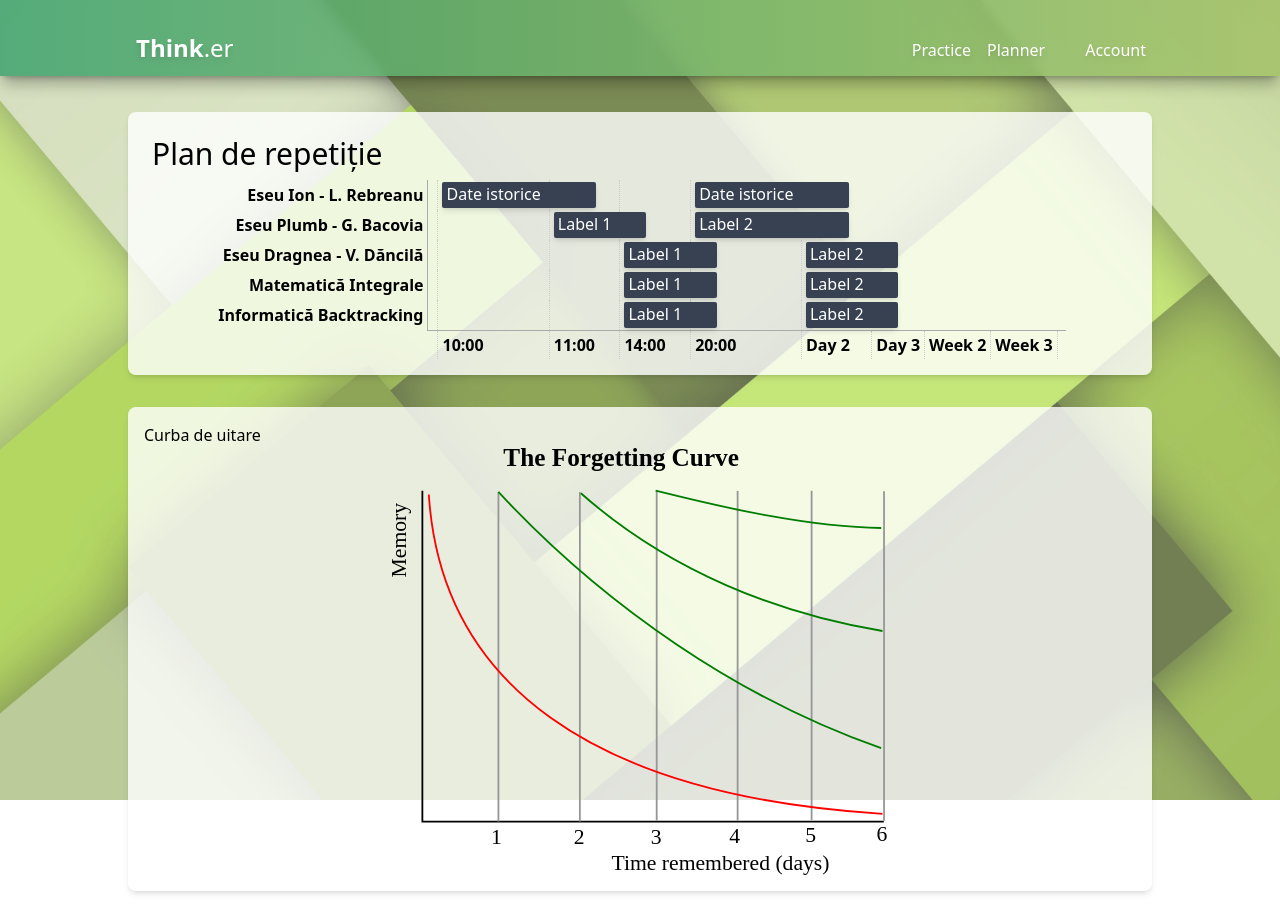
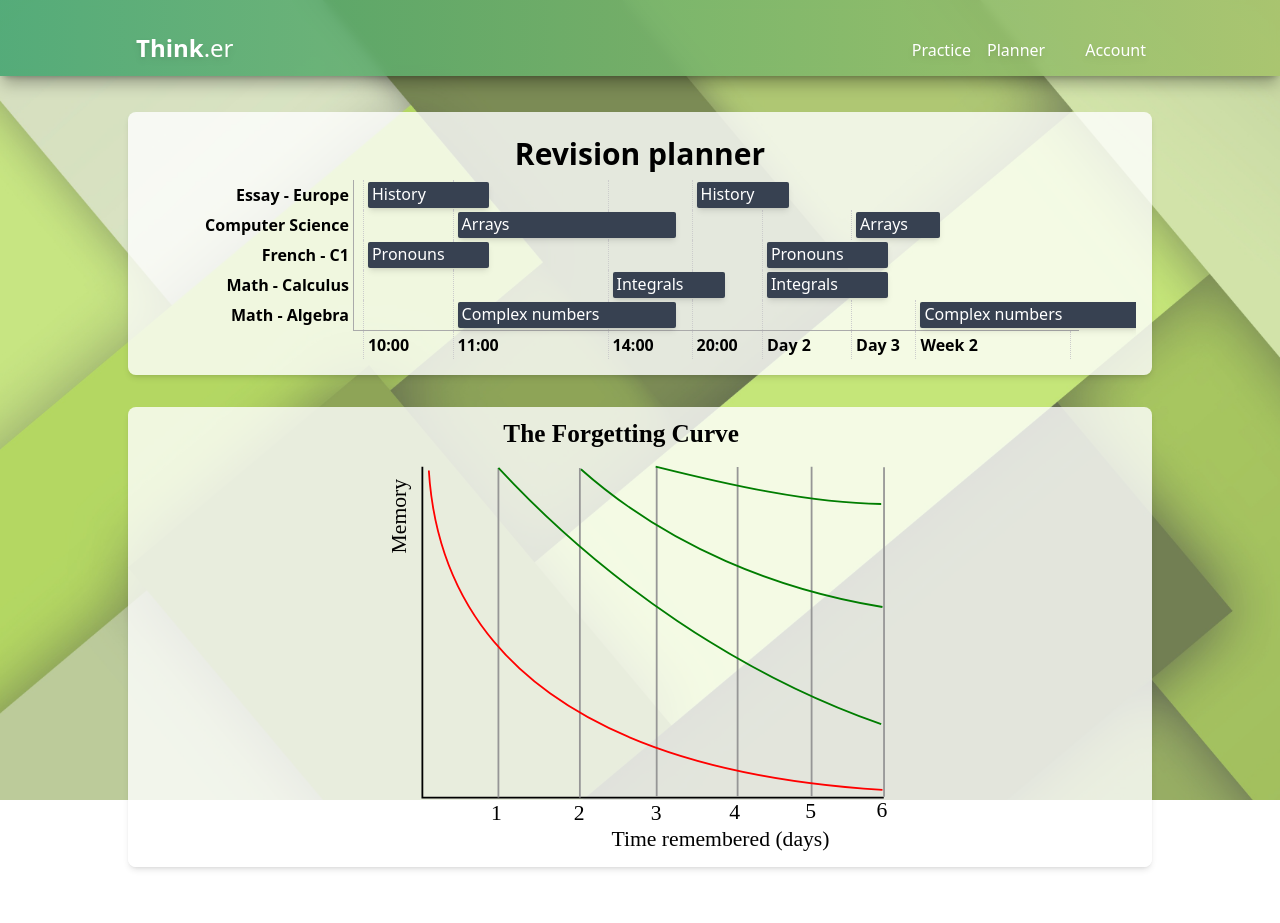
Before and after one commit to ratasorin/unihack, a React (Vite) app in the folder client/: page /planner in a window 1280 px wide. After the commit the page ends 899 px from the top, so only its background shows below. Built offline with nearby package versions, Linux system fonts and the light colour scheme; some icons are missing.

Commit message:
Update Planner Page

```diff
--- a/client/src/pages/PlannerPage.jsx
+++ b/client/src/pages/PlannerPage.jsx
@@ -1,40 +1,69 @@
 /**************************
  * IMPORTS
  ***************************/
-import Timetable from '../components/timetable';
-import ForgettingCurve from '../assets/SVG/ForgettingCurve.svg';
-import Sub from '../components/sub';
+import Timetable from "../components/timetable";
+import ForgettingCurve from "../assets/SVG/ForgettingCurve.svg";
+import Sub from "../components/sub";
 
 /**************************
  * CONFIG
  ***************************/
 
 const timeTableData = {
-  dates: [
-    '10:00', '11:00', '14:00', '20:00', 'Day 2', 'Day 3', 'Week 2', 'Week 3'
+	dates: ["10:00", "11:00", "14:00", "20:00", "Day 2", "Day 3", "Week 2"],
+	tasks: [
+		[
+			"Essay - Europe",
+			[
+				[1, "History", "Recap historical data about Europe."],
+				[4, "History", "Recap it again."],
 			],
-  tasks: [
-    ['Eseu Ion - L. Rebreanu', [[1, 'Date istorice', 'Date istorice despre operă'], [4, 'Date istorice']]],
-    ['Eseu Plumb - G. Bacovia', [[2, 'Label 1'], [4, 'Label 2']]],
-    ['Eseu Dragnea - V. Dăncilă', [[3, 'Label 1'], [5, 'Label 2']]],
-    ['Matematică Integrale', [[3, 'Label 1'], [5, 'Label 2']]],
-    ['Informatică Backtracking', [[3, 'Label 1'], [5, 'Label 2']]],
-  ]
-}
+		],
+		[
+			"Computer Science",
+			[
+				[2, "Arrays"],
+				[6, "Arrays"],
+			],
+		],
+		[
+			"French - C1",
+			[
+				[1, "Pronouns"],
+				[5, "Pronouns"],
+			],
+		],
+		[
+			"Math - Calculus",
+			[
+				[3, "Integrals"],
+				[5, "Integrals"],
+			],
+		],
+		[
+			"Math - Algebra",
+			[
+				[2, "Complex numbers"],
+				[7, "Complex numbers"],
+			],
+		],
+	],
+};
 
 const PlannerPage = () => {
 	return (
 		<>
 			<Sub>
-        <h1 className='text-3xl p-2 border-0 border-b-1 border-dotted border-gray-400'>Plan de repetiție</h1>
+				<h1 className="text-3xl text-center font-bold p-2 border-0 border-b-1 border-dotted border-gray-400">
+					Revision planner
+				</h1>
 				<Timetable data={timeTableData} />
 			</Sub>
 			<Sub>
-        <h1>Curba de uitare</h1>
-        <img src={ForgettingCurve} width='500' className='mx-auto' />
+				<img src={ForgettingCurve} width="500" className="mx-auto" />
 			</Sub>
 		</>
-  )
+	);
 };
 
 export default PlannerPage;
```
Lines whose indentation alone changed are shown as unchanged.
